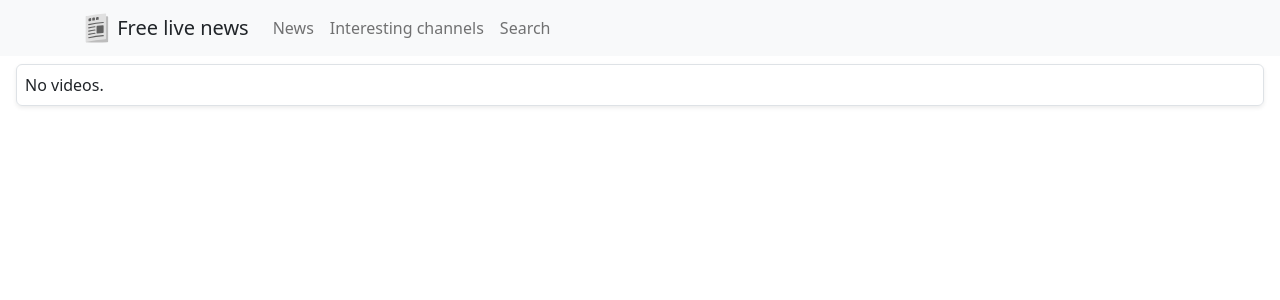
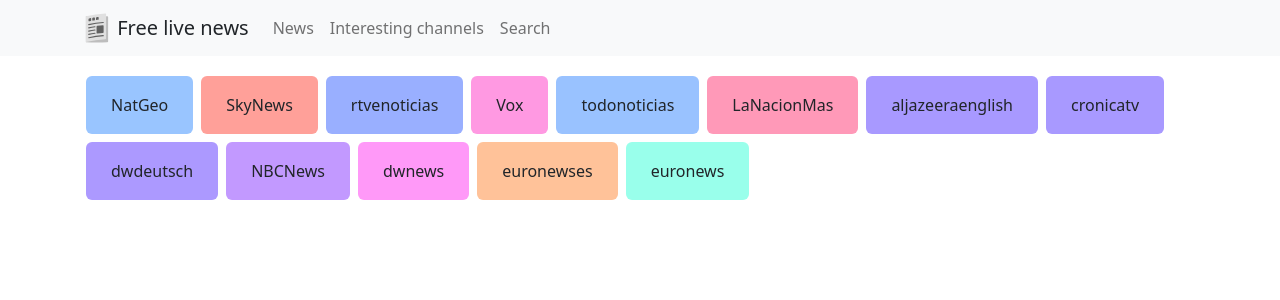
Before and after one commit to omirete/free-live-news, a React (Vite) app: page /interesting-channels in a window 1280 px wide. Shown: the top 300 px of the page. Built offline with nearby package versions, Linux system fonts and the light colour scheme.

Commit message:
implemented interesting-channels section

```diff
--- /dev/null
+++ b/src/helpers/charStringToNumber.ts
@@ -0,0 +1,9 @@
+const charStringToNumber = (str: string): number => {
+  let n = 0;
+  for (var i = 0; i < str.length; i++) {
+    n += str.charCodeAt(i);
+  }
+  return n;
+};
+
+export default charStringToNumber;
--- a/src/sections/InterestingChannels/index.tsx
+++ b/src/sections/InterestingChannels/index.tsx
@@ -1,37 +1,50 @@
 import { useEffect, useState } from "react";
-import SearchResults from "../../components/SearchResults";
-import useYoutubeSearch from "../../helpers/useYoutubeSearch";
+import { Container } from "react-bootstrap";
+import charStringToNumber from "../../helpers/charStringToNumber";
 
 const InterestingChannels: React.FC = () => {
-  const { search, loading } = useYoutubeSearch(
-    "AIzaSyD4qpGWzhj8YWhJL5jcs7WDKXCnaqzDMO8"
-  );
-
-  const [searchResults, setSearchResults] = useState<
-    Array<GoogleApiYouTubeSearchResource>
-  >([]);
+  const [loading, setLoading] = useState(false);
+  const [channelAliases, setChannelAliases] = useState<Array<string>>([]);
 
   useEffect(() => {
-    setSearchResults([]);
+    setLoading(true);
+    setChannelAliases([]);
     fetch(`configs/interesting_channels.json`)
       .then((response) => response.json())
       .then((data: Array<{ channel_id: string }>) =>
         data.map((d) => d.channel_id)
       )
       .then((channel_ids) => {
-        // channel_ids.forEach((channelId) => {
-        //     search({ part: 'snippet', channelId }
-        //     ).then((results) => {
-        //         setSearchResults((prev) => {
-        //             prev.push(...results)
-        //             return prev
-        //         })
-        //     })
-        // })
-      });
-  }, [search]);
+        setChannelAliases(channel_ids);
+      })
+      .finally(() => setLoading(false));
+  }, []);
 
-  return <SearchResults loading={loading} searchResults={searchResults} />;
+  return (
+    <Container className="mt-3 d-flex flex-wrap">
+      {!loading &&
+        channelAliases.map((alias, i) => (
+          <div className="m-1">
+            <a
+              key={i}
+              href={`https://www.youtube.com/c/${alias}`}
+              target="_blank"
+              className={`
+                text-decoration-none py-3 px-4
+                btn
+            `}
+              style={{
+                backgroundColor: `hsl(${
+                  charStringToNumber(alias) % 360
+                }, 100%, 80%)`,
+              }}
+            >
+              {alias}
+            </a>
+          </div>
+        ))}
+    </Container>
+  );
 };
 
 export default InterestingChannels;
```
